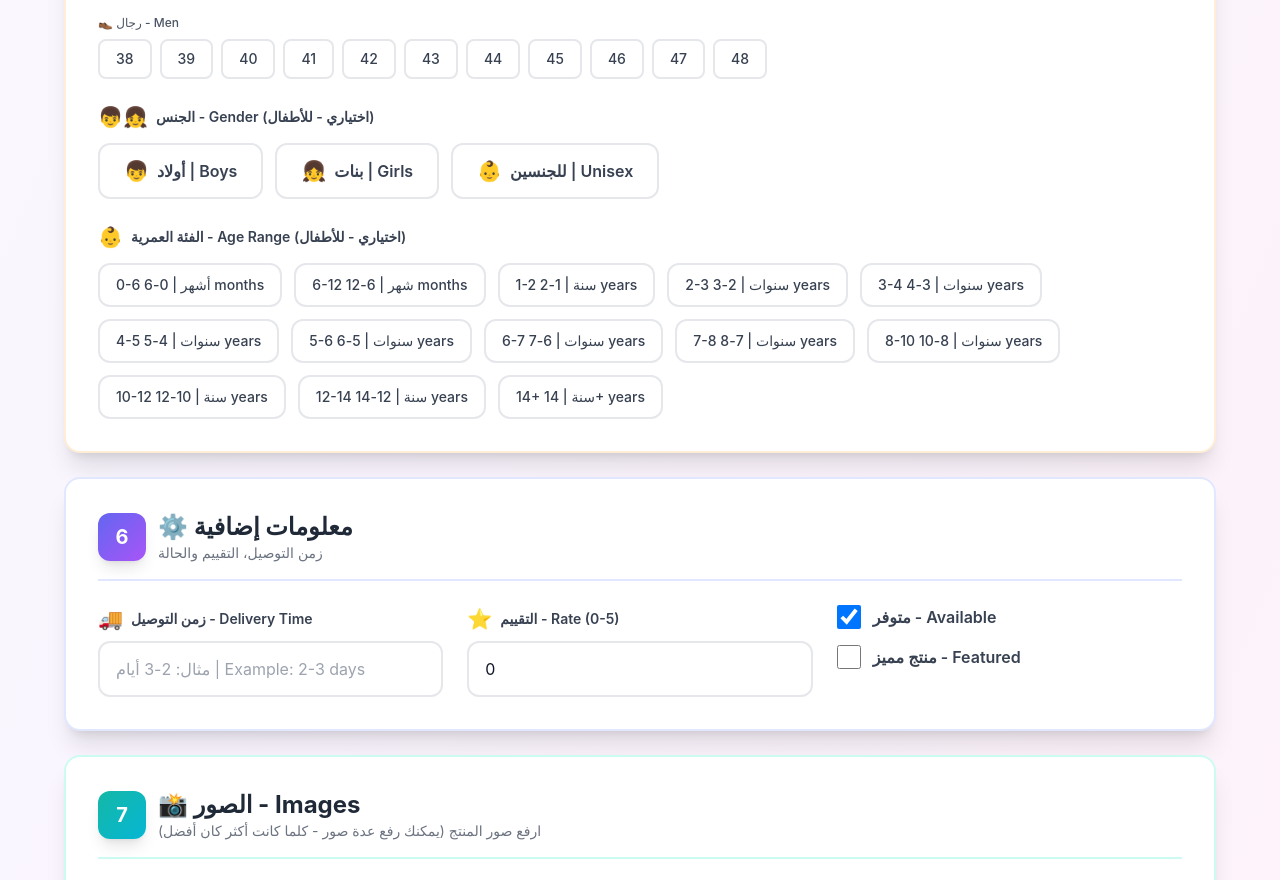
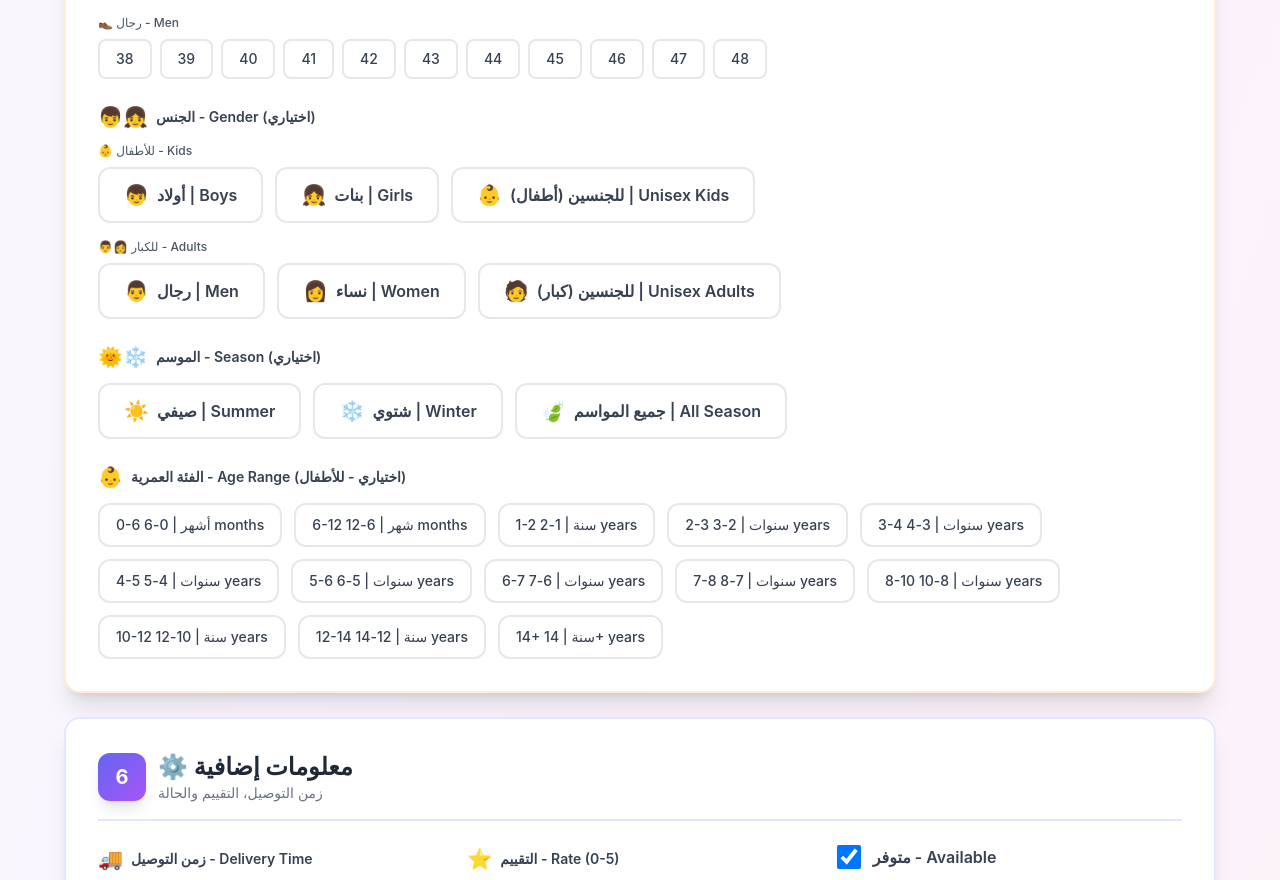
Before and after one commit to SabStorelb/sab-store-user, a Next.js app: page /admin/products/new in a window 1280 px wide. Shown: the part 1975-2855 px from the top of the page. Built offline with nearby package versions, Linux system fonts and the light colour scheme; no server answers; the database is empty; sample sign-in values are in the browser's storage.

Commit message:
إضافة خيارات الجنس الكاملة (أطفال+كبار) + الموسم (صيفي/شتوي)

```diff
--- a/src/pages/admin/products/new.tsx
+++ b/src/pages/admin/products/new.tsx
@@ -36,7 +36,8 @@ export default function NewProduct() {
   const [sizes, setSizes] = useState<string[]>([]);
   const [shoeSizes, setShoeSizes] = useState<string[]>([]);
   const [ageRange, setAgeRange] = useState<string[]>([]);
-  const [gender, setGender] = useState<string>(''); // Boy, Girl, Unisex
+  const [gender, setGender] = useState<string>(''); // Boy, Girl, Unisex (Kids), Men, Women, Unisex (Adults)
+  const [season, setSeason] = useState<string>(''); // Summer, Winter, All Season
   const [deliveryTime, setDeliveryTime] = useState('');
   const [rate, setRate] = useState(0);
   const [available, setAvailable] = useState(true);
@@ -367,7 +368,8 @@ export default function NewProduct() {
         shoeSizes,
         ageRange,
         colors,
-        gender, // Boy, Girl, Unisex
+        gender, // Boy, Girl, Unisex (Kids), Men, Women, Unisex (Adults)
+        season, // Summer, Winter, All Season
 
         // Additional info
         deliveryTime,
@@ -1048,8 +1050,12 @@ export default function NewProduct() {
             <div className="mb-6">
               <div className="text-sm font-semibold mb-3 text-gray-700 flex items-center gap-2">
                 <span className="text-xl">👦👧</span>
-                <span>الجنس - Gender (اختياري - للأطفال)</span>
+                <span>الجنس - Gender (اختياري)</span>
               </div>
+
+              {/* Kids Gender */}
+              <div className="mb-4">
+                <p className="text-xs font-medium text-gray-600 mb-2">👶 للأطفال - Kids</p>
                 <div className="flex flex-wrap gap-3">
                   <button
                     type="button"
@@ -1080,21 +1086,134 @@ export default function NewProduct() {
                   <button
                     type="button"
                     className={`px-6 py-3 rounded-xl border-2 font-semibold transition-all duration-200 transform hover:scale-105 flex items-center gap-2 ${
-                    gender === 'Unisex'
+                      gender === 'Unisex-Kids'
                         ? 'bg-purple-500 text-white border-purple-600 shadow-lg'
                         : 'bg-white border-gray-200 hover:border-purple-300 hover:shadow-md text-gray-700'
                     }`}
+                    onClick={() => setGender(gender === 'Unisex-Kids' ? '' : 'Unisex-Kids')}
+                  >
+                    <span className="text-xl">👶</span>
+                    <span>للجنسين (أطفال) | Unisex Kids</span>
+                  </button>
+                </div>
+              </div>
+
+              {/* Adults Gender */}
+              <div>
+                <p className="text-xs font-medium text-gray-600 mb-2">👨👩 للكبار - Adults</p>
+                <div className="flex flex-wrap gap-3">
+                  <button
+                    type="button"
+                    className={`px-6 py-3 rounded-xl border-2 font-semibold transition-all duration-200 transform hover:scale-105 flex items-center gap-2 ${
+                      gender === 'Men'
+                        ? 'bg-indigo-500 text-white border-indigo-600 shadow-lg'
+                        : 'bg-white border-gray-200 hover:border-indigo-300 hover:shadow-md text-gray-700'
+                    }`}
+                    onClick={() => setGender(gender === 'Men' ? '' : 'Men')}
+                  >
+                    <span className="text-xl">👨</span>
+                    <span>رجال | Men</span>
+                  </button>
+
+                  <button
+                    type="button"
+                    className={`px-6 py-3 rounded-xl border-2 font-semibold transition-all duration-200 transform hover:scale-105 flex items-center gap-2 ${
+                      gender === 'Women'
+                        ? 'bg-rose-500 text-white border-rose-600 shadow-lg'
+                        : 'bg-white border-gray-200 hover:border-rose-300 hover:shadow-md text-gray-700'
+                    }`}
+                    onClick={() => setGender(gender === 'Women' ? '' : 'Women')}
+                  >
+                    <span className="text-xl">👩</span>
+                    <span>نساء | Women</span>
+                  </button>
+
+                  <button
+                    type="button"
+                    className={`px-6 py-3 rounded-xl border-2 font-semibold transition-all duration-200 transform hover:scale-105 flex items-center gap-2 ${
+                      gender === 'Unisex'
+                        ? 'bg-teal-500 text-white border-teal-600 shadow-lg'
+                        : 'bg-white border-gray-200 hover:border-teal-300 hover:shadow-md text-gray-700'
+                    }`}
                     onClick={() => setGender(gender === 'Unisex' ? '' : 'Unisex')}
                   >
-                  <span className="text-xl">👶</span>
-                  <span>للجنسين | Unisex</span>
+                    <span className="text-xl">🧑</span>
+                    <span>للجنسين (كبار) | Unisex Adults</span>
                   </button>
+                </div>
               </div>
 
               {gender && (
                 <div className="mt-3 p-3 bg-gradient-to-r from-purple-50 to-pink-50 rounded-lg border border-purple-200">
                   <span className="text-sm font-medium text-purple-800">
-                    ✓ محدد: {gender === 'Boy' ? '👦 أولاد' : gender === 'Girl' ? '👧 بنات' : '👶 للجنسين'}
+                    ✓ محدد: {
+                      gender === 'Boy' ? '👦 أولاد' :
+                      gender === 'Girl' ? '👧 بنات' :
+                      gender === 'Unisex-Kids' ? '👶 للجنسين (أطفال)' :
+                      gender === 'Men' ? '👨 رجال' :
+                      gender === 'Women' ? '👩 نساء' :
+                      gender === 'Unisex' ? '🧑 للجنسين (كبار)' : ''
+                    }
+                  </span>
+                </div>
+              )}
+            </div>
+
+            {/* Season Selection */}
+            <div className="mb-6">
+              <div className="text-sm font-semibold mb-3 text-gray-700 flex items-center gap-2">
+                <span className="text-xl">🌞❄️</span>
+                <span>الموسم - Season (اختياري)</span>
+              </div>
+              <div className="flex flex-wrap gap-3">
+                <button
+                  type="button"
+                  className={`px-6 py-3 rounded-xl border-2 font-semibold transition-all duration-200 transform hover:scale-105 flex items-center gap-2 ${
+                    season === 'Summer'
+                      ? 'bg-yellow-500 text-white border-yellow-600 shadow-lg'
+                      : 'bg-white border-gray-200 hover:border-yellow-300 hover:shadow-md text-gray-700'
+                  }`}
+                  onClick={() => setSeason(season === 'Summer' ? '' : 'Summer')}
+                >
+                  <span className="text-xl">☀️</span>
+                  <span>صيفي | Summer</span>
+                </button>
+
+                <button
+                  type="button"
+                  className={`px-6 py-3 rounded-xl border-2 font-semibold transition-all duration-200 transform hover:scale-105 flex items-center gap-2 ${
+                    season === 'Winter'
+                      ? 'bg-cyan-500 text-white border-cyan-600 shadow-lg'
+                      : 'bg-white border-gray-200 hover:border-cyan-300 hover:shadow-md text-gray-700'
+                  }`}
+                  onClick={() => setSeason(season === 'Winter' ? '' : 'Winter')}
+                >
+                  <span className="text-xl">❄️</span>
+                  <span>شتوي | Winter</span>
+                </button>
+
+                <button
+                  type="button"
+                  className={`px-6 py-3 rounded-xl border-2 font-semibold transition-all duration-200 transform hover:scale-105 flex items-center gap-2 ${
+                    season === 'All-Season'
+                      ? 'bg-green-500 text-white border-green-600 shadow-lg'
+                      : 'bg-white border-gray-200 hover:border-green-300 hover:shadow-md text-gray-700'
+                  }`}
+                  onClick={() => setSeason(season === 'All-Season' ? '' : 'All-Season')}
+                >
+                  <span className="text-xl">🍃</span>
+                  <span>جميع المواسم | All Season</span>
+                </button>
+              </div>
+
+              {season && (
+                <div className="mt-3 p-3 bg-gradient-to-r from-blue-50 to-green-50 rounded-lg border border-blue-200">
+                  <span className="text-sm font-medium text-blue-800">
+                    ✓ موسم: {
+                      season === 'Summer' ? '☀️ صيفي' :
+                      season === 'Winter' ? '❄️ شتوي' :
+                      season === 'All-Season' ? '🍃 جميع المواسم' : ''
+                    }
                   </span>
                 </div>
               )}
```
Also changed, not shown: 1 other file (tests, documents, lock files or other folders). Lines whose indentation alone changed are shown as unchanged.
